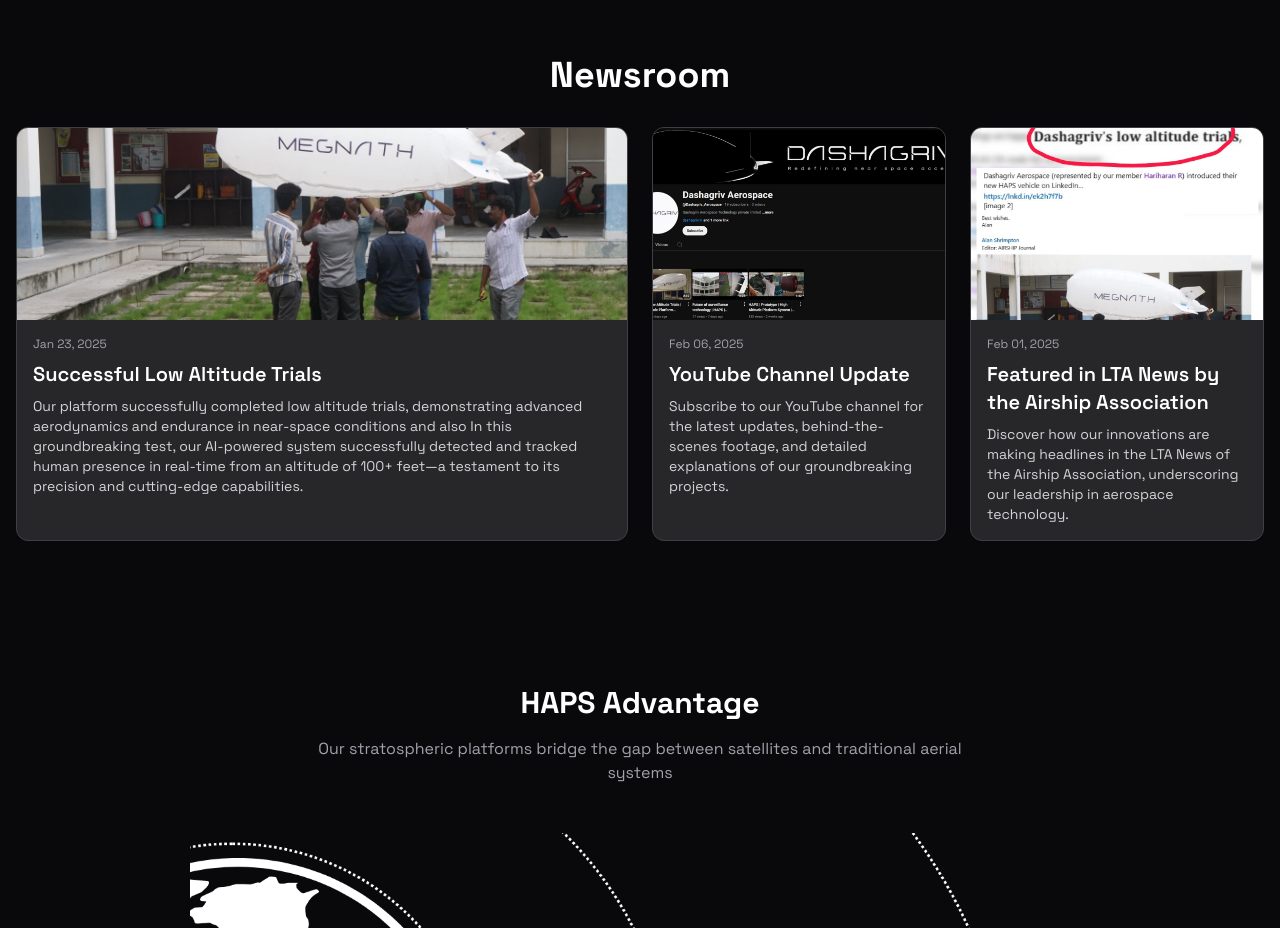
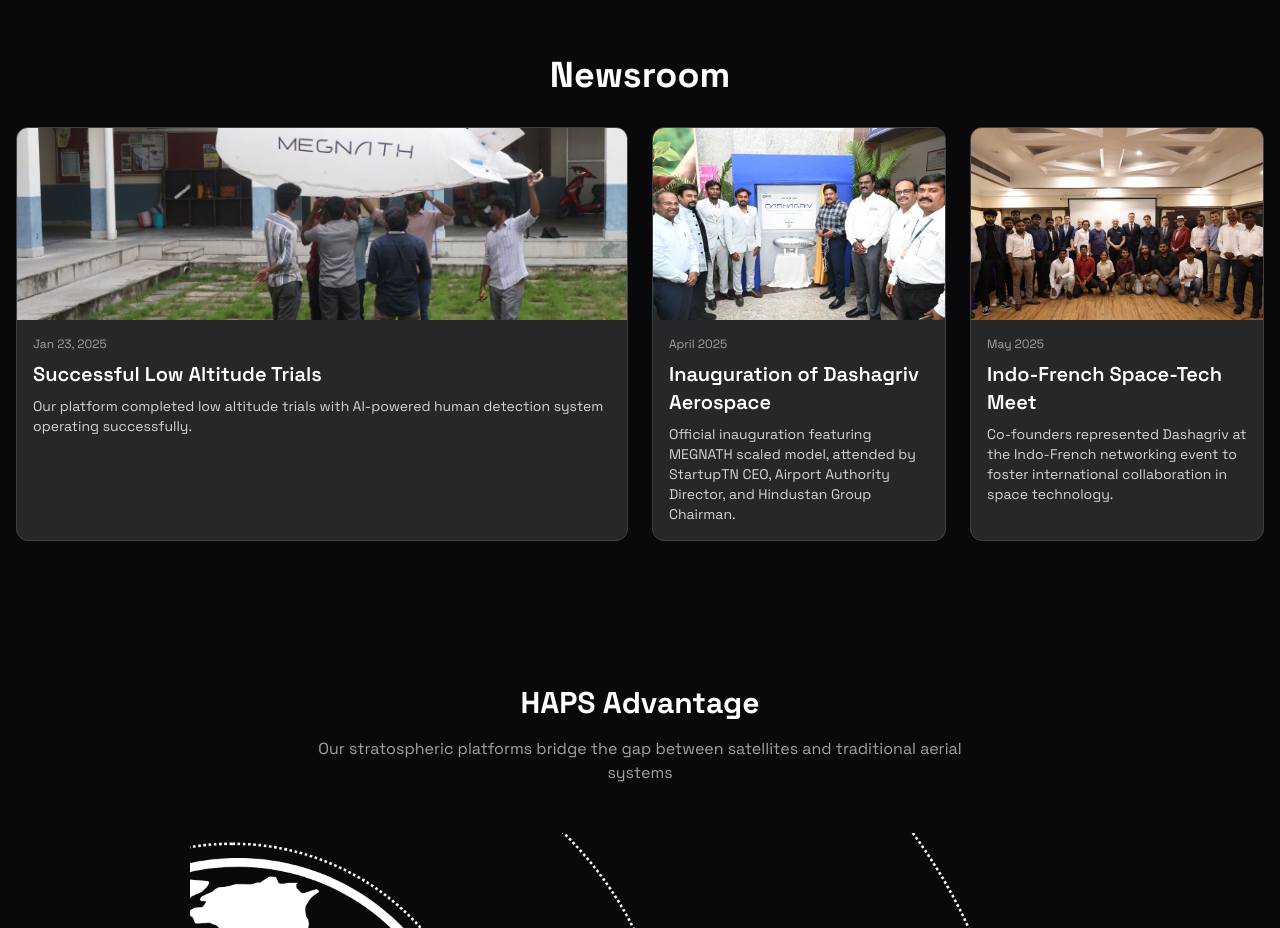
Before and after one commit to Vijayaraj-Anbalagan/dat2, a Next.js app: page / in a window 1280 px wide. Shown: the part 2660-3588 px from the top of the page. Built offline with nearby package versions, Linux system fonts and the light colour scheme.

Commit message:
Updated the news room

```diff
--- a/src/app/page.tsx
+++ b/src/app/page.tsx
@@ -307,26 +307,24 @@
       title: "Successful Low Altitude Trials",
       date: "Jan 23, 2025",
       image: "/news/lta.jpg",
-      description:
-      "Our platform successfully completed low altitude trials, demonstrating advanced aerodynamics and endurance in near-space conditions and also  In this groundbreaking test, our AI-powered system successfully detected and tracked human presence in real-time from an altitude of 100+ feet—a testament to its precision and cutting-edge capabilities.",
-    link: "https://www.youtube.com/watch?v=5UyAUkmlnN8",   },
+      description: "Our platform completed low altitude trials with AI-powered human detection system operating successfully.",
+      link: "https://www.youtube.com/watch?v=5UyAUkmlnN8"
+    },
     {
       id: 2,
-      title: "YouTube Channel Update",
-      date: "Feb 06, 2025", // update with the current or relevant date
-      image: "/news/yt.jpg", // replace with your image path
-      description:
-        "Subscribe to our YouTube channel for the latest updates, behind-the-scenes footage, and detailed explanations of our groundbreaking projects.",
-      link: "https://www.youtube.com/@Dashagriv_Aerospace",
+      title: "Inauguration of Dashagriv Aerospace",
+      date: "April 2025",
+      image: "/news/inag.jpg",
+      description: "Official inauguration featuring MEGNATH scaled model, attended by StartupTN CEO, Airport Authority Director, and Hindustan Group Chairman.",
+      link: "https://www.linkedin.com/posts/dashagriv-aerospace-technology_dashagrivaerospace-highaltitudeplatform-activity-7312709328984002561-hm-B?utm_source=chatgpt.com"
     },
     {
       id: 3,
-      title: "Featured in LTA News by the Airship Association",
-      date: "Feb 01, 2025", // update with the correct date
-      image: "/news/lnk.jpg", // replace with your image path
-      description:
-        "Discover how our innovations are making headlines in the LTA News of the Airship Association, underscoring our leadership in aerospace technology.",
-      link: "https://www.linkedin.com/company/the-airship-association/",
+      title: "Indo-French Space-Tech Meet",
+      date: "May 2025",
+      image: "/news/indofrenchmeet.png",
+      description: "Co-founders represented Dashagriv at the Indo-French networking event to foster international collaboration in space technology.",
+      link: "https://in.linkedin.com/company/dashagriv-aerospace-technology?utm_source=chatgpt.com"
     }
   ];
 
```
Also changed, not shown: public/news/inag.jpg (added), public/news/indofrenchmeet.png (added).
